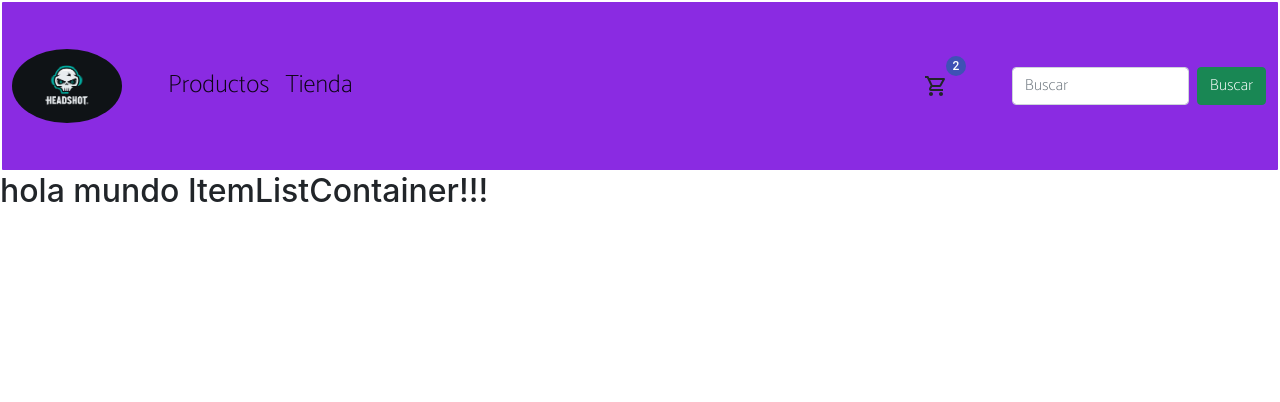
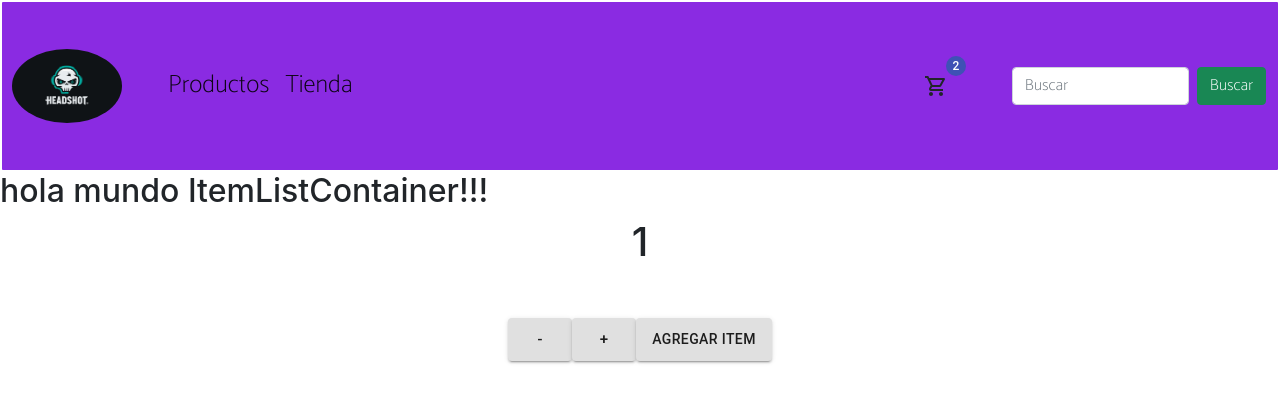
Before and after one commit to lucastabare/tabare-ecommerce, a React (Create React App) app: page / in a window 1280 px wide. Shown: the top 402 px of the page. Built offline with nearby package versions, Linux system fonts and the light colour scheme.

Commit message:
Desafío: Contador con botón

```diff
--- a/src/App.js
+++ b/src/App.js
@@ -8,7 +8,6 @@ function App() {
     <div className="App">
       <NavBar />
       <ItemListContainer gretting="hola mundo ItemListContainer!!!" />
-      {/* <ItemCount stock={20} initial={0} /> */}
     </div>
   );
 }
--- a/src/components/ItemCount.js
+++ b/src/components/ItemCount.js
@@ -1,25 +1,36 @@
-import React, { useState } from "react";
-import { Button, Box } from "@material-ui/core";
+import { useState, useEffect } from "react";
+import Button from "@material-ui/core/Button";
+import { makeStyles } from "@material-ui/styles";
+import Box from "@material-ui/core/Box";
 
-const ItemCount = (stock, initial) => {
-  const [contador, setContador] = useState(0);
+const ItemCount = ({ stock = 0, initial = 1, onAdd }) => {
+  const classes = useStyle();
+  const [contador, setContador] = useState();
+
+  useEffect(() => {
+    setContador(initial);
+  }, []);
 
   const aumentar = () => {
-    if (contador >= 1 || contador < stock) {
+    if (contador < stock) {
       setContador(contador + 1);
     }
   };
 
   const disminuir = () => {
-    setContador(contador - 1);
+    if (contador > 1) {
+      setContador(contador - 1);
+    } else {
+      alert("Error, no se puede sumar numero negativos");
+    }
   };
 
   return (
-    <div>
+    <div className={classes.root}>
       <div>
-        <h1>Contados: {contador}</h1>
+        <h1>{contador}</h1>
       </div>
-      <Box>
+      <Box className={classes.boxButton}>
         <Button
           className="button"
           size="large"
@@ -37,9 +48,27 @@ const ItemCount = (stock, initial) => {
         >
           +
         </Button>
+        <Button variant="contained" color="error">
+          Agregar Item
+        </Button>
       </Box>
     </div>
   );
 };
 
+//Estilos
+const useStyle = makeStyles((theme) => ({
+  root: {
+    display: "flex",
+    justifyContent: "center",
+    alignItems: "center",
+    position: "relative",
+  },
+  boxButton: {
+    display: "flex",
+    justifyContent: "center",
+    position: "absolute",
+    top: "100px",
+  },
+}));
 export default ItemCount;
--- a/src/components/ItemListContainer.js
+++ b/src/components/ItemListContainer.js
@@ -1,11 +1,14 @@
-import React from "react";
+import ItemCount from "./ItemCount";
 
 const ItemListContainer = ({ gretting }) => {
   return (
     <div>
       <h2>{gretting}</h2>
+      <ItemCount stock={5} initial={1} />
     </div>
   );
 };
 
 export default ItemListContainer;
+
+//stock={5} initial={1} onAdd={onAdd}
```
